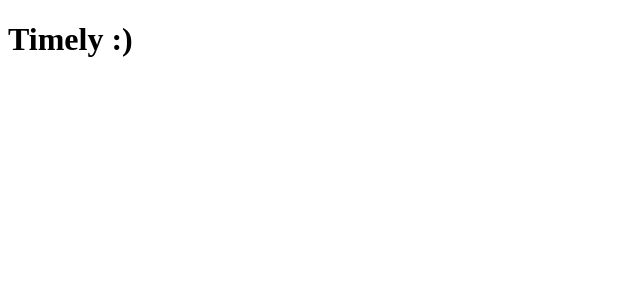
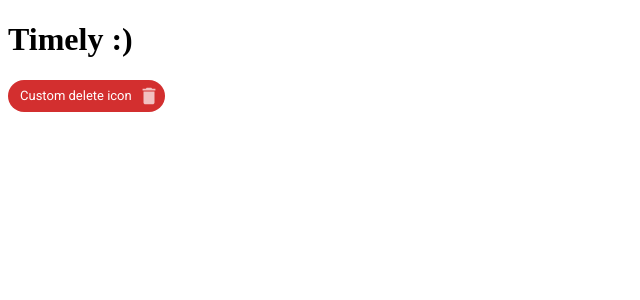
Before and after one commit to chemscn/timely, a React (Create React App) app: page / in a window 1280 px wide. Shown: the top 300 px of the page, without its empty margins (0-640 px from the left). Built offline with nearby package versions, Linux system fonts and the light colour scheme.

Commit message:
Added react material-ui, icons, and added a chip to make sure it works

```diff
--- a/package.json
+++ b/package.json
@@ -3,6 +3,10 @@
   "version": "0.1.0",
   "private": true,
   "dependencies": {
+    "@emotion/react": "^11.7.1",
+    "@emotion/styled": "^11.6.0",
+    "@mui/icons-material": "^5.2.5",
+    "@mui/material": "^5.2.7",
     "@testing-library/jest-dom": "^5.16.1",
     "@testing-library/react": "^12.1.2",
     "@testing-library/user-event": "^13.5.0",
--- a/public/index.html
+++ b/public/index.html
@@ -9,35 +9,18 @@
 			name="description"
 			content="Web site created using create-react-app"
 		/>
-    <link rel="apple-touch-icon" href="%PUBLIC_URL%/logo192.png" />
-    <!--
-      manifest.json provides metadata used when your web app is installed on a
-      user's mobile device or desktop. See https://developers.google.com/web/fundamentals/web-app-manifest/
-    -->
-    <link rel="manifest" href="%PUBLIC_URL%/manifest.json" />
-    <!--
-      Notice the use of %PUBLIC_URL% in the tags above.
-      It will be replaced with the URL of the `public` folder during the build.
-      Only files inside the `public` folder can be referenced from the HTML.
-
-      Unlike "/favicon.ico" or "favicon.ico", "%PUBLIC_URL%/favicon.ico" will
-      work correctly both with client-side routing and a non-root public URL.
-      Learn how to configure a non-root public URL by running `npm run build`.
-    -->
-    <title>React App</title>
+		<link
+			rel="stylesheet"
+			href="https://fonts.googleapis.com/css?family=Roboto:300,400,500,700&display=swap"
+		/>
+		<link
+			rel="stylesheet"
+			href="https://fonts.googleapis.com/icon?family=Material+Icons"
+		/>
+		<title>Timely</title>
 	</head>
 	<body>
 		<noscript>You need to enable JavaScript to run this app.</noscript>
 		<div id="root"></div>
-    <!--
-      This HTML file is a template.
-      If you open it directly in the browser, you will see an empty page.
-
-      You can add webfonts, meta tags, or analytics to this file.
-      The build step will place the bundled scripts into the <body> tag.
-
-      To begin the development, run `npm start` or `yarn start`.
-      To create a production bundle, use `npm run build` or `yarn build`.
-    -->
 	</body>
 </html>
--- a/src/App.tsx
+++ b/src/App.tsx
@@ -1,9 +1,16 @@
 import React from "react";
-
+import Chip from "@mui/material/Chip";
+import DeleteIcon from "@mui/icons-material/Delete";
 function App() {
   return (
     <div className="App">
       <h1>Timely :)</h1>
+      <Chip
+        color="error"
+        label="Custom delete icon"
+        deleteIcon={<DeleteIcon />}
+        onDelete={() => console.log("delete")}
+      />
     </div>
   );
 }
```
Also changed, not shown: 1 other file (tests, documents, lock files or other folders). Lines whose indentation alone changed are shown as unchanged.
